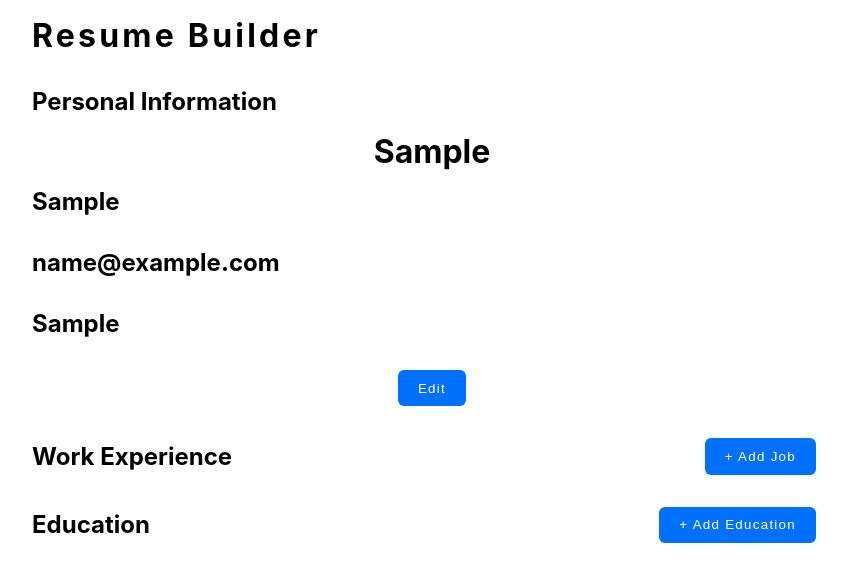
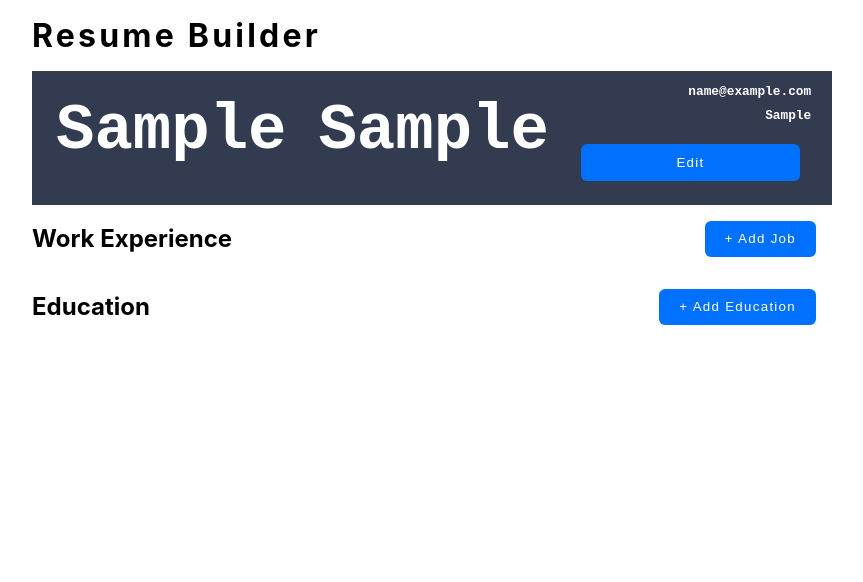
Before and after one commit to vbit27/cv-builder, a React (Create React App) app: page / in a window 1280 px wide. Both pictures are taken after typing "Sample", "Sample", "name@example.com", "Sample" into the empty fields and a click on the button "Submit". Shown: the top 582 px of the page, without its empty margins (208-1071 px from the left). Built offline with nearby package versions, Linux system fonts and the light colour scheme.

Commit message:
Add header styling

```diff
--- a/src/App.scss
+++ b/src/App.scss
@@ -85,3 +85,33 @@ h2 {
   text-align: left;
   padding: 1rem 0;
 }
+
+.header-conatainer {
+  display: flex;
+  font-family: 'Courier New', Courier, monospace;
+  background-color: #323b4f;
+  color: white;
+  padding: 0.5rem;
+
+  h1 {
+    padding: 1rem;
+  }
+}
+
+.name-container {
+  display: contents;
+  font-size: 2rem;
+}
+
+.email-container {
+  display: flex;
+  flex-direction: column;
+  text-align: right;
+  flex-grow: 1;
+  margin-right: 0.5rem;
+
+  h4 {
+    font-size: 0.8rem;
+    padding: 0.3rem;
+  }
+}
--- a/src/components/PersonalData.tsx
+++ b/src/components/PersonalData.tsx
@@ -33,12 +33,16 @@ const PersonalData: FC = () => {
 
   if (!editMode) {
     return (
-      <div>
-        <h1>{info.name}</h1>
-        <h2>{info.surname}</h2>
-        <h2>{info.email}</h2>
-        <h2>{info.phone}</h2>
-        <button onClick={switchToEdit}>Edit</button>
+      <div className="header-conatainer">
+        <div className="name-container">
+          <h1>{info.name}</h1>
+          <h1>{info.surname}</h1>
+        </div>
+        <div className="email-container">
+          <h4>{info.email}</h4>
+          <h4>{info.phone}</h4>
+          <button onClick={switchToEdit}>Edit</button>
+        </div>
       </div>
     );
   }
--- a/src/components/ResumeContainer.tsx
+++ b/src/components/ResumeContainer.tsx
@@ -7,8 +7,6 @@ const ResumeContainer: FC = () => {
   return (
     <div>
       <h1 className="title">Resume Builder</h1>
-      <h2>Personal Information</h2>
-
       <PersonalData />
       <ExperienceList />
       <EducationList />
```
